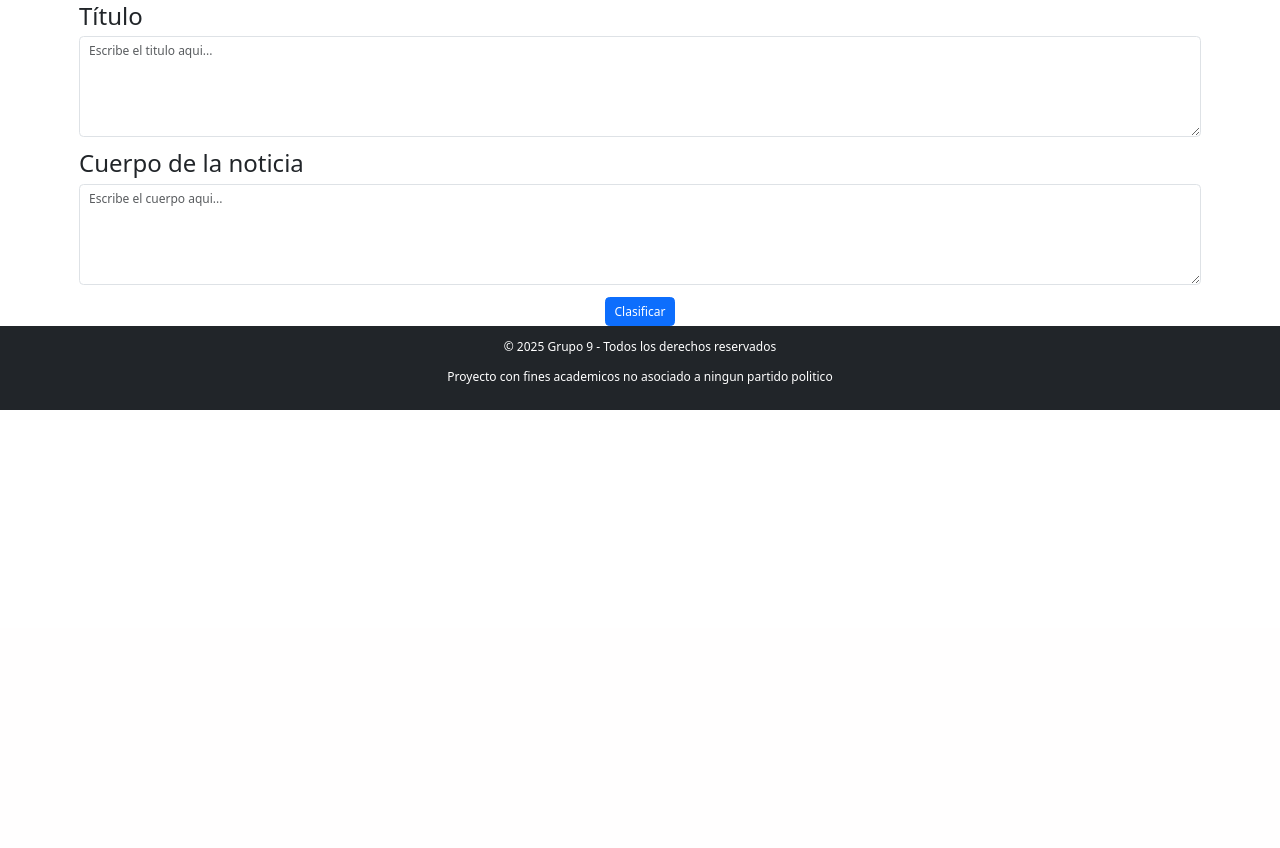
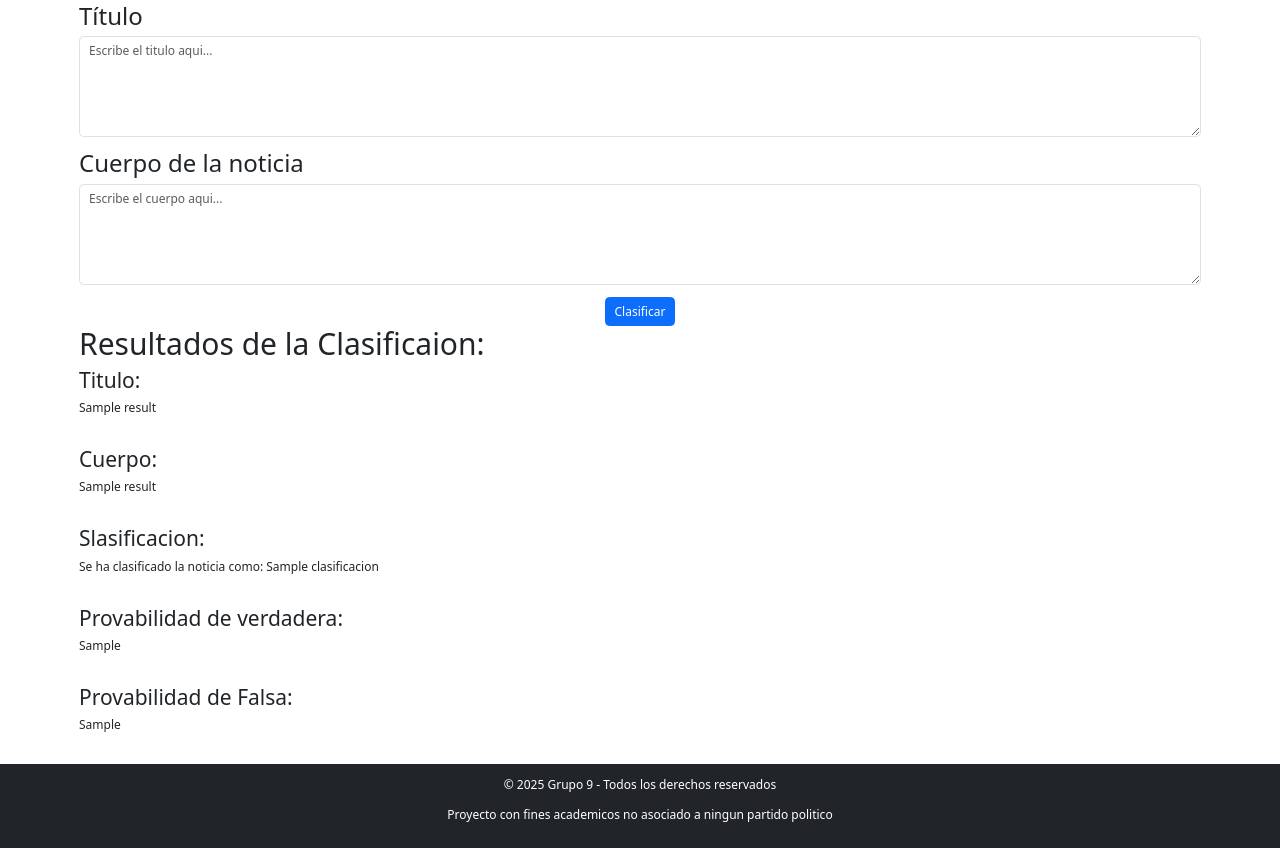
Before and after one commit to cflorido/Text-Analytics-Tool, a Flask app: template Fase 2/Front/templates/clasificar.html in a window 1280 px wide. Shown: the part 172-1020 px from the top of the page. Before the commit the page ends 582 px from the top, so only its background shows below. Run offline with Flask 3, Linux system fonts and the light colour scheme; the template is opened without the code that fills it: most values are stand-ins (such as "Sample title", 1, 10 or a date in 2020).

Commit message:
clasificar una hecho (fake API)

```diff
--- a/Fase 2/Front/app.py
+++ b/Fase 2/Front/app.py
@@ -1,7 +1,7 @@
-from flask import Flask, render_template, send_from_directory
+from flask import Flask, jsonify, render_template, request, send_from_directory
 
 app = Flask(__name__)
-
+#------------Front------------------
 @app.route('/')
 def home():
     return render_template('index.html')
@@ -21,6 +21,45 @@ def reentreno():
 @app.route('/favicon.ico')
 def favicon():
     return send_from_directory('static', 'favicon.ico', mimetype='image/vnd.microsoft.icon')
+#----------Interaccion con el API-----------
 
+@app.route('/clasificarEnvio', methods=["POST"])
+def clasificarEnvio():
+    titulo = request.form.get("titulo")
+    cuerpo = request.form.get("cuerpo")
+
+    #--------------------Envio de texto a la API (HACER)------------------
+    a ="""     payload = {
+        "titulo": titulo,
+        "cuerpo": cuerpo
+    }
+    try:
+       response = requests.post('http://API/clasificar', json=payload)
+        if response.status_code == 200:
+                return jsonify(response.json())
+                ...
+        else:
+            return jsonify({"error": "Failed to get a valid response from the API"}), response.status_code
+            ...
+        except requests.exceptions.RequestException as e:
+            return jsonify({"error": f"Request failed: {str(e)}"}), 500 """
+    # --------------------RESPUESTA FALSA DEL API-----------------
+
+    #La respuesta es un json que hay que hacerle parsing
+
+    fake_response = {
+        "titulo": titulo,
+        "cuerpo": cuerpo,
+        "clasificacion": "Verdadero" if "ejemplo" in titulo.lower() else "Falso",
+        "ProbVerdaderpa": 0.85,
+        "ProbFalsa": 0.15
+    }
+    response_dict =  fake_response
+
+    #return response_json
+    return render_template('clasificar.html', results=response_dict)
+
+
+#----------Main--------------------------
 if __name__ == '__main__':
     app.run(debug=True)
--- a/Fase 2/Front/templates/clasificar.html
+++ b/Fase 2/Front/templates/clasificar.html
@@ -39,7 +39,7 @@
     <div class="container mt-5">
         <h1 class="text-center">Clasificador</h1>
         <br>
-        <form action="/clasificar" method="POST">
+        <form action="/clasificarEnvio" method="POST">
             <h2 class="text-left">Título</h2>
             <div class="mb-3">
                 <textarea class="form-control w-100" name="titulo" rows="5" placeholder="Escribe el titulo aqui..." required></textarea>
@@ -52,7 +52,29 @@
                 <button type="submit" class="btn btn-primary">Clasificar</button>
             </div>
         </form>
+            {% if results %}
+                <h1>Resultados de la Clasificaion:</h2>
+                <div>
+                    <h3> Titulo: </h3>
+                    <p> {{ results.titulo }}</p>
+                    <br>
+                    <h3> Cuerpo:</h3>
+                    <p> {{ results.titulo }}</p>
+                    <br>
+                    <h3> Slasificacion:</h3>
+                    <p>  Se ha clasificado la noticia como: {{ results.clasificacion }}</p>
+                    <br>
+                    <h3> Provabilidad de verdadera:</h3>
+                    <p> {{ results.ProbVerdaderpa }}</p>
+                    <br>
+                    <h3> Provabilidad de Falsa:</h3>
+                    <p> {{ results.ProbFalsa }}</p>
+                    <br>
+                </div>
+            {% endif %}
     </div>
+
+
 
 
     <footer class="footer bg-dark text-white text-center py-3">
```
